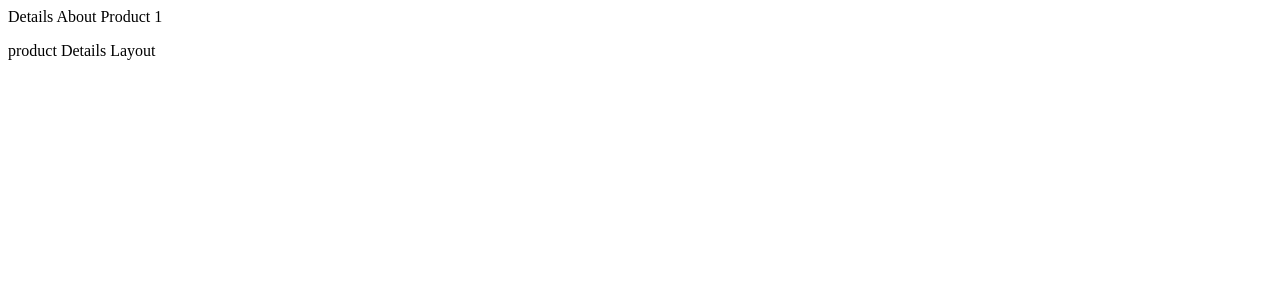
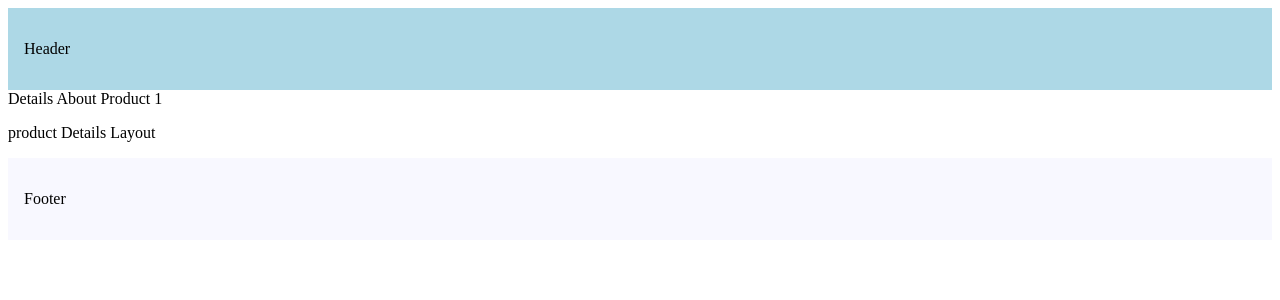
Before and after one commit to Abdullah-Az-Zahur/learn-next.js-15, a Next.js app: page /products/1 in a window 1280 px wide. Shown: the top 300 px of the page. Built offline with nearby package versions, Linux system fonts and the light colour scheme.

Commit message:
Routing Metadata

```diff
--- a/src/app/about/page.tsx
+++ b/src/app/about/page.tsx
@@ -1,4 +1,6 @@
-
+export const metadata = {
+  title: "About Page"
+}
 
 export default function page() {
   return (
--- /dev/null
+++ b/src/app/layout.tsx
@@ -0,0 +1,35 @@
+import type { Metadata } from "next";
+export const metadata: Metadata = {
+  title: "Create Next App",
+  description: "Generated by create next app",
+};
+
+export default function RootLayout({
+  children,
+}: Readonly<{
+  children: React.ReactNode;
+}>) {
+  return (
+    <html lang="en">
+      <body>
+        <header
+          style={{
+            backgroundColor: "lightblue",
+            padding: "1rem",
+          }}
+        >
+          <p>Header</p>
+        </header>
+        {children}
+        <footer
+          style={{
+            backgroundColor: "ghostwhite",
+            padding: "1rem",
+          }}
+        >
+          <p>Footer</p>
+        </footer>
+      </body>
+    </html>
+  );
+}
--- /dev/null
+++ b/src/app/page.tsx
@@ -0,0 +1,4 @@
+
+export default function Home(){
+  return <h1>Welcome Home</h1>
+}
--- a/src/app/products/[productId]/layout.tsx
+++ b/src/app/products/[productId]/layout.tsx
@@ -7,8 +7,12 @@
 }) {
   return (
     <>
-      {children}
-      <p>product Details Layout</p>
+      <html lang="en">
+        <body>
+          {children}
+          <p>product Details Layout</p>
+        </body>
+      </html>
     </>
   );
 }
--- a/src/app/products/[productId]/page.tsx
+++ b/src/app/products/[productId]/page.tsx
@@ -1,10 +1,26 @@
-import React from "react";
+import { Metadata } from "next";
 
-export default async function page({
+type Props = {
+  params: Promise<{ productId: string }>;
+};
+
+export const generateMetadata = async ({
   params,
-}: {
-  params: Promise<{ productId: string }>;
-}) {
+}: Props): Promise<Metadata> => {
+  const id = (await params).productId;
+
+  const title = await new Promise((resolve) => {
+    setTimeout(() => {
+      resolve(`iPhone ${id}`);
+    }, 100);
+  });
+
+  return {
+    title: `Product ${title}`,
+  };
+};
+
+export default async function page({ params }: Props) {
   const productId = (await params).productId;
   return <div>Details About Product {productId}</div>;
 }
```
Also changed, not shown: src/app/about/layout.tsx (added, +16 -0 lines), src/app/counter/counter.tsx (added, +11 -0 lines), src/app/counter/layout.tsx (added, +16 -0 lines), src/app/counter/page.tsx (added, +13 -0 lines).
